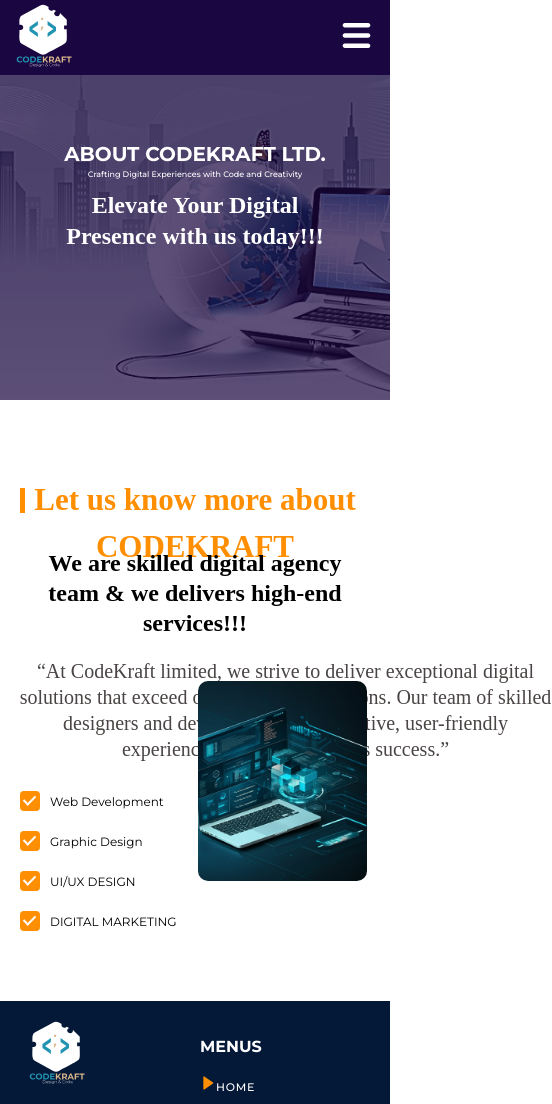
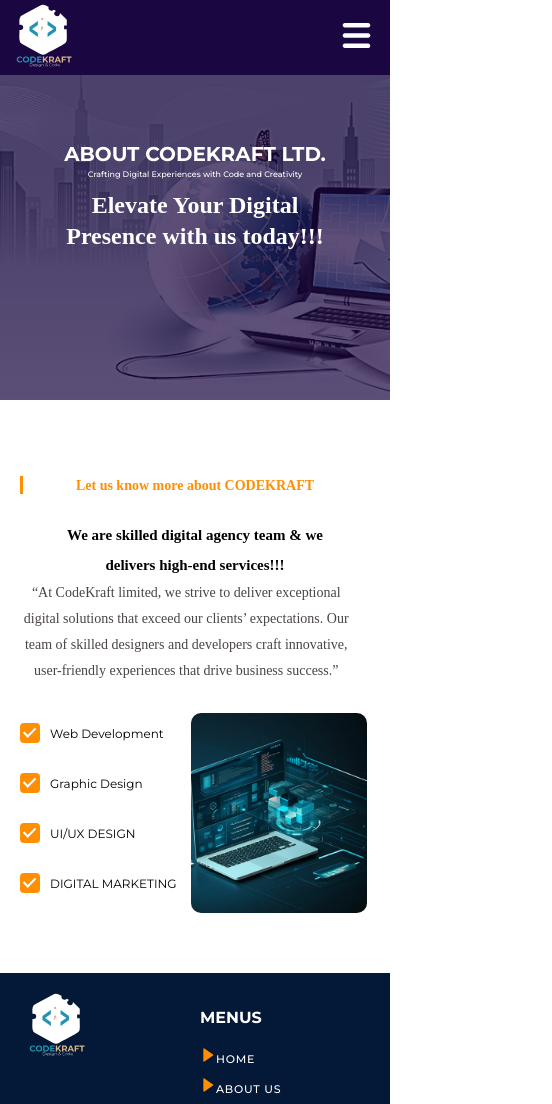
Before and after one commit to ogungbile-oluwasogo/codekraft, a React (Vite) app: page /about-us in a window 390 px wide. Shown: the top 1104 px of the page, 552 px wide, since content can reach past the window. Built offline with nearby package versions, Linux system fonts and the light colour scheme.

Commit message:
adjustemtn on aboutUs page css

```diff
--- a/src/Components/AboutUsComponent/MoreCodeKraft.module.css
+++ b/src/Components/AboutUsComponent/MoreCodeKraft.module.css
@@ -53,44 +53,7 @@
     gap: 5px;
 }
 
-.flexContainer .flexOne .levels .basic {
-background: #FF8E00;
-text-align: center;
-padding: 10px;
-box-shadow: 0px 5px 10px rgba(26, 6, 65, 0.3);
-border-radius: 50px;
-font-family: 'Montserrat Alternates';
-font-style: normal;
-font-weight: 600;
-font-size: 18px;
-color: #FFFFFF;
-}
 
-.flexContainer .flexOne .levels .medium {
-    background: #1A0641;
-    text-align: center;
-    padding: 10px;
-    box-shadow: 0px 5px 10px rgba(26, 6, 65, 0.3);
-    border-radius: 50px;
-    font-family: 'Montserrat Alternates';
-    font-style: normal;
-    font-weight: 600;
-    font-size: 18px;
-    color: #FFFFFF;
-    }
-
-.flexContainer .flexOne .levels .pro {
-        background: #2393B2;
-        text-align: center;
-        padding: 10px;
-        box-shadow: 0px 5px 10px rgba(26, 6, 65, 0.3);
-        border-radius: 50px;
-        font-family: 'Montserrat Alternates';
-        font-style: normal;
-        font-weight: 600;
-        font-size: 18px;
-        color: #FFFFFF;
-    }
 
 .flexContainer .flexTwo  div{
     position: absolute;
@@ -102,25 +65,16 @@
     border-radius: 10px;
 }
 
-.flexContainer .flexTwo div{
-    position: absolute;
-    width: 428px;
-    height: 398px;
-    bottom: 30px;
-    right: -25px;
-    background: #FF8E00;
-    border-radius: 10px;
-}
 
 .flexContainer .flexTwo img {
     position: absolute;
     object-fit: cover;
     width: 428px;
-    height: 398px;
+    height: 450px;
     right: 0;
-    bottom: 60px;
+    bottom: 20px;
     border-radius: 10px;
-    z-index: 100;
+    /* z-index: 100; */
 }
 
 
@@ -182,6 +136,10 @@
       width: 500px;
       font-size: 35px;
     }
+
+    .flexContainer .flexOne .newPara {
+      width: 480px;
+    }
   }
 
   @media (max-width: 1170px) {
@@ -189,23 +147,39 @@
       width: 400px;
       font-size: 30px;
     }
+    .flexContainer .flexOne .newPara {
+      width: 450px;
+      font-size: 18px;
+    }
   }
+
+
+  @media (max-width: 1140px) {
+    .flexContainer .flexTwo img {
+      width: 330px;
+      height: 400px;
+  }
+
+}
 
   @media (max-width: 1040px) {
     .flexContainer .flexTwo img {
-      width: 380px;
-      height: 340px;
+      height: 400px;
   }
 
-  .flexContainer .flexTwo div {
-    width: 380px;
-    height: 340px;
 }
+
+@media (max-width: 1020px) {
+  .flexContainer .flexOne .newPara {
+    width: 400px;
+    font-size: 17px;
+}
+
 }
 
 @media (max-width: 980px) {
   .flexContainer .flexOne h3{
-    width: 350px;
+    width: 320px;
     font-size: 25px;
   }
 }
@@ -226,56 +200,36 @@
 }
 
 .custom-checkbox {
-  margin: 20px 0px;
+  margin: 30px 0px;
 }
 
-.flexContainer .flexOne .levels{
-  display: grid;
-  width: 50%;
-  grid-template-columns: 1fr 1fr;
-  gap: 2;
-}
-
-.flexContainer .flexOne .levels .basic {
-  grid-column: 1;
-  grid-row: 1;
-  border-radius: 5px;
-  /* display: flex; */
-}
-
-.flexContainer .flexOne .levels .medium {
-  grid-column: 2;
-  grid-row: 1;
-  border-radius: 5px;
-  /* display: flex; */
-}
-
-.flexContainer .flexOne .levels .pro {
-  grid-column: 1 / span 2;
-  grid-row: 2;
-  border-radius: 5px;
-  /* display: flex; */
-}
 
 .flexContainer .flexTwo img {
-  width: 300px;
-  height: 300px;
-  bottom: 50px;
+  width: 310px;
+  height: 200px;
+  bottom: 10px;
   right: -30px;
 }
 
-.flexContainer .flexTwo div {
-  width: 300px;
-  height: 300px;
-  bottom: 33px;
-  right: -45px;
+.flexContainer .flexOne .newPara{
+  width: 80%;
+  margin: 0 auto;
 }
+
+}
+
+@media (max-width: 785px) {
+  .flexContainer .flexOne h2 {
+    font-size: 30px;
+  }
+
+  .flexOne .leftBorder {
+
+    top: -5px;
+  }
 }
 
 @media (max-width: 720px) {
-  .flexContainer .flexOne .levels .basic, .flexContainer .flexOne .levels .medium, .flexContainer .flexOne .levels .pro {
-    font-size: 14px;
-  }
 
   .custom-checkbox {
     font-size: 14px;
@@ -287,18 +241,17 @@
     width: 90%;
   }
   .flexContainer .flexOne h2 {
-    font-size: 31px;
-
+    font-size: 28px;
   }
   .flexContainer .flexOne h3 {
     font-size: 24px;
-    width: 300px;
+    width: 350px;
     line-height: 30px;
   }
 
   .flexOne .leftBorder {
     position: absolute;
-    top: -2px;
+    top: -7px;
     left: 0;
     width: 5px;
     margin-top: 40px;
@@ -308,14 +261,30 @@
 
   .flexContainer .flexTwo img {
     width: 50%;
-    height: 250px;
+    height: 220px;
+    bottom: 0px;
     right: -10px;
   }
 
-  .flexContainer .flexTwo div {
-    width: 50%;
-    height: 250px;
-    right: -20px;
+
+}
+
+@media (max-width: 600px) {
+  .flexContainer .flexOne h2 {
+    font-size: 20px;
+  }
+
+  .flexOne .leftBorder {
+    position: absolute;
+    top: -9px;
+    height: 20px;
+    left: 0;
+    width: 3px;
+  }
+
+  .flexContainer .flexOne .newPara {
+    font-size: 15px;
+    width: 92%;
   }
 }
 
@@ -328,13 +297,19 @@
     font-size: 12px;
   }
 
-  .flexContainer .flexTwo img,   .flexContainer .flexTwo div {
-    width: 48%;
-    height: 200px;
+  .flexOne .leftBorder {
+    position: absolute;
+    top: -14px;
+    height: 18px;
+    left: 0;
+    width: 3px;
   }
 
+
+
   .flexContainer .flexTwo img {
-    bottom: 70px;
+    bottom: 10px;
+    height: 200px;
     right: 4px;
   }
 
@@ -342,4 +317,26 @@
     bottom: 60px;
     right: 0px;
   }
+
+  .flexContainer .flexOne h2 {
+    font-size: 14px;
+    /* width: 266px; */
+  }
+
+  .flexContainer .flexOne h3 {
+    font-size: 15px;
+    width: 266px;
+  }
+
+  .flexContainer .flexOne .newPara{
+    font-size: 14px;
+    width: 95%;
+    margin: 0;
+  }
 }
+
+@media (max-width: 380px) {
+  .custom-checkbox {
+    font-size: 11px;
+  }
+}
```
